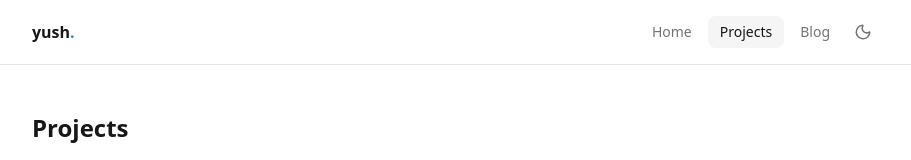
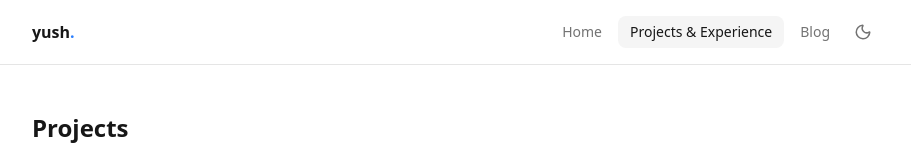
Before and after one commit to AayushKSharma/PortfolioWebsite, a Next.js app: page /projects in a window 1280 px wide. Shown: the top 160 px of the page, without its empty margins (184-1095 px from the left). Built offline with nearby package versions, Linux system fonts and the light colour scheme.

Commit message:
projects renamed to projects and experience

```diff
--- a/app/projects/page.tsx
+++ b/app/projects/page.tsx
@@ -4,8 +4,8 @@ import ProjectsGrid from "@/components/sections/ProjectsGrid"
 import Skills from "@/components/sections/Skills"
 
 export const metadata: Metadata = {
-  title: "Projects",
-  description: "A selection of projects I've built.",
+  title: "Projects & Experience",
+  description: "A selection of projects I've built and my experience.",
 }
 
 export default async function ProjectsPage() {
--- a/components/ui/Navbar.tsx
+++ b/components/ui/Navbar.tsx
@@ -8,7 +8,7 @@ import ThemeToggle from "./ThemeToggle"
 
 const navLinks = [
   { href: "/", label: "Home" },
-  { href: "/projects", label: "Projects" },
+  { href: "/projects", label: "Projects & Experience" },
   { href: "/blog", label: "Blog" },
 ]
 
--- a/content/projects/aotw.mdx
+++ b/content/projects/aotw.mdx
@@ -67,6 +67,12 @@ To this end I implemented:
 - An __in-house task management spreadsheet__, designed to have minimal overhead while cleanly communicating feature status, expectations, and current buildout and to give a single source of truth about the man hour allocation for any given period of time.
 - A __refactor of Git structure__, eliminating vestigial master branch that created unnecessary concurrency debt; this was paired with GitHub CI/CD pipelines using GitHub Actions, both working to ensure readable Git trees.
 - A __streamlined onbaording process__, resulting in 24% shorter time-to-productivity gap for new developers.
-- A new interview process, honed in on collaborative project based development in-person that aimed to capture the ability of candidates to mesh into a team, lead/follow when needed, gather requirements, and thoughtfully use AI tools.
+- A new __interview process__, honed in on collaborative project based development in-person that aimed to capture the ability of candidates to mesh into a team, lead/follow when needed, gather requirements, and thoughtfully use AI tools.
 
-This experience with AotW taught me much when it comes to technical leadership. Answering to someone above you, working alongside other non-technical teams, and aligning a group of busy full-time cs students on an engineering goal were all novel to me.
+Overall my guideposts when it came to my time at AotW were to design features that focused on reliablity and maintainability. This includes changes to how development is orchestrated internally; the code relies on us to maintain it after all.
+
+---
+
+# summary
+
+Automation work for AotW is a multiyear project that I've undertook that gave me experience in fullstack web development, technical project management, and much more. It's become a cornerstone of my journey as a software engineer and has shaped my views on how leadership, good code, and proper engineering is conducted. Reach out if you have any questions!
```
